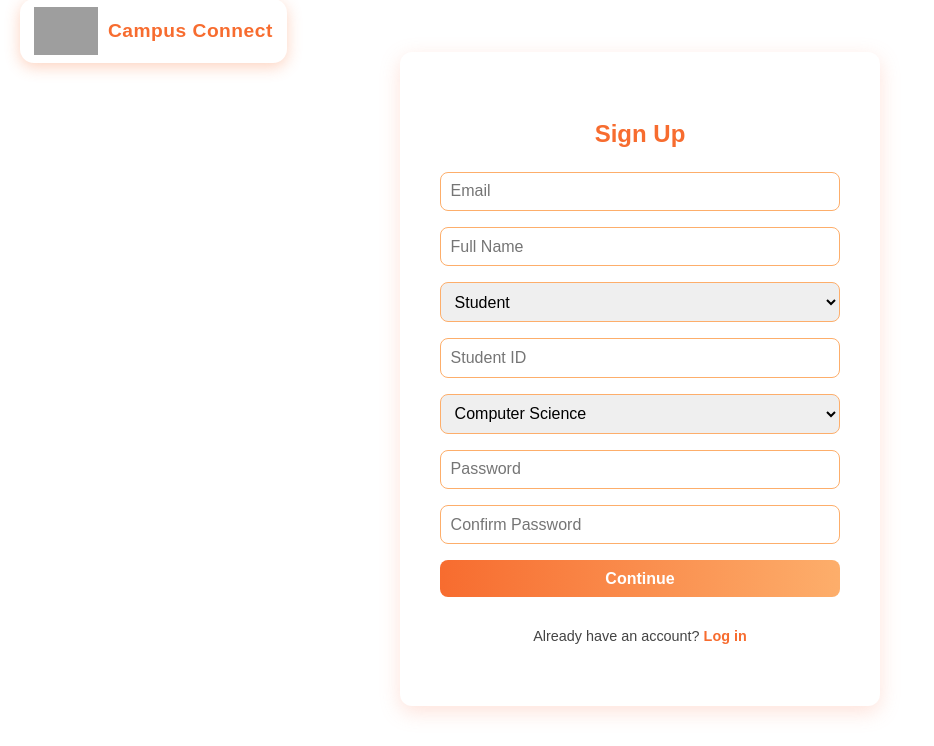
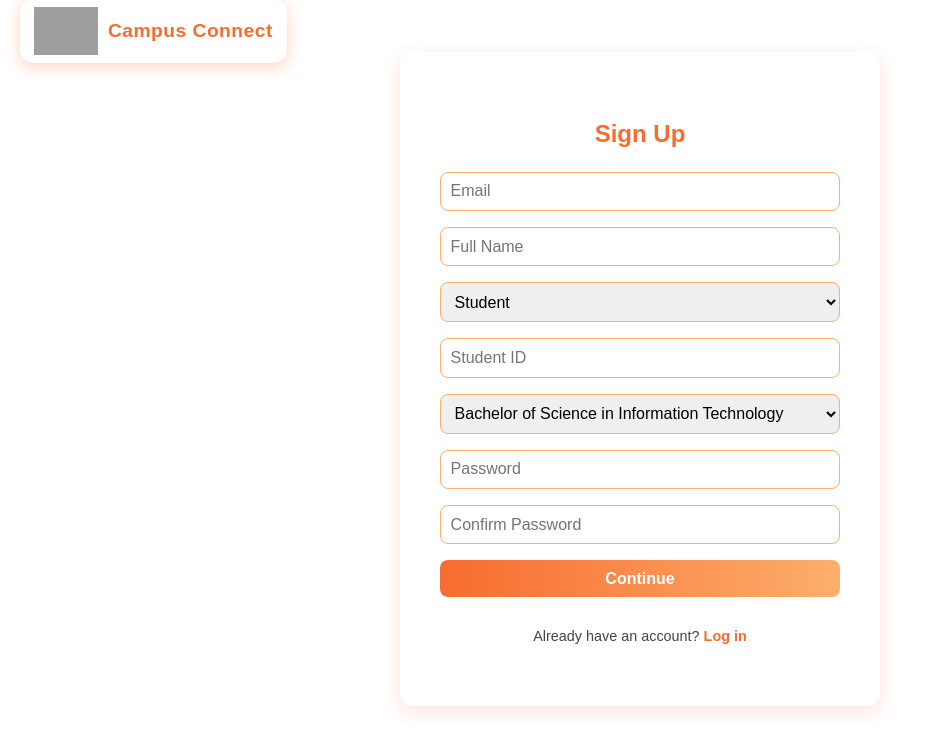
Before and after one commit to 404kylie/Campus-Connect, a PHP site: page /pages/signup.php in a window 1280 px wide. Shown: the part 21-767 px from the top of the page, without its empty margins (0-934 px from the left). Run offline with PHP 8.4, Linux system fonts and the light colour scheme; grey boxes are pictures that could not be loaded.

Commit message:
Update signup.php

```diff
--- a/pages/signup.php
+++ b/pages/signup.php
@@ -58,16 +58,20 @@ unset($_SESSION['signup_errors']);
                     value="<?php echo htmlspecialchars($form_data['student_id'] ?? ''); ?>" required />
 
                 <select name="department" id="department-field" onchange="toggleDepartmentField()">
-                    <option value="Computer Science" <?php echo (isset($form_data['department']) && $form_data['department'] === 'Computer Science') ? 'selected' : ''; ?>>Computer Science</option>
-                    <option value="Information Technology" <?php echo (isset($form_data['department']) && $form_data['department'] === 'Information Technology') ? 'selected' : ''; ?>>Information
-                        Technology</option>
-                    <option value="Electronics and Communication" <?php echo (isset($form_data['department']) && $form_data['department'] === 'Electronics and Communication') ? 'selected' : ''; ?>>Electronics
-                        and Communication</option>
-                    <option value="Mechanical Engineering" <?php echo (isset($form_data['department']) && $form_data['department'] === 'Mechanical Engineering') ? 'selected' : ''; ?>>Mechanical
+                    <option value="Bachelor of Science in Information Technology" <?php echo (isset($form_data['department']) && $form_data['department'] === 'Bachelor of Science in Information Technology') ? 'selected' : ''; ?>>Bachelor of Science in Information Technology
+                    </option>
+                    <option value="College of Arts and Sciences" <?php echo (isset($form_data['department']) && $form_data['department'] === 'College of Arts and Sciences') ? 'selected' : ''; ?>>College of Arts
+                        and Sciences</option>
+                    <option value="College of Education" <?php echo (isset($form_data['department']) && $form_data['department'] === 'College of Education') ? 'selected' : ''; ?>>College of Education
+                    </option>
+                    <option value="Bachelor of Industrial Technology" <?php echo (isset($form_data['department']) && $form_data['department'] === 'Bachelor of Industrial Technology') ? 'selected' : ''; ?>>Bachelor
+                        of Industrial Technology</option>
+                    <option value="College of Engineering" <?php echo (isset($form_data['department']) && $form_data['department'] === 'College of Engineering') ? 'selected' : ''; ?>>College of
                         Engineering</option>
-                    <option value="Civil Engineering" <?php echo (isset($form_data['department']) && $form_data['department'] === 'Civil Engineering') ? 'selected' : ''; ?>>Civil Engineering</option>
-                    <option value="Electrical Engineering" <?php echo (isset($form_data['department']) && $form_data['department'] === 'Electrical Engineering') ? 'selected' : ''; ?>>Electrical
-                        Engineering</option>
+                    <option value="College of Agriculture" <?php echo (isset($form_data['department']) && $form_data['department'] === 'College of Agriculture') ? 'selected' : ''; ?>>College of
+                        Agriculture</option>
+                    <option value="Hospitality Management" <?php echo (isset($form_data['department']) && $form_data['department'] === 'Hospitality Management') ? 'selected' : ''; ?>>Hospitality
+                        Management</option>
                     <option value="Other" <?php echo (isset($form_data['department']) && $form_data['department'] === 'Other') ? 'selected' : ''; ?>>Other</option>
                 </select>
 
```
